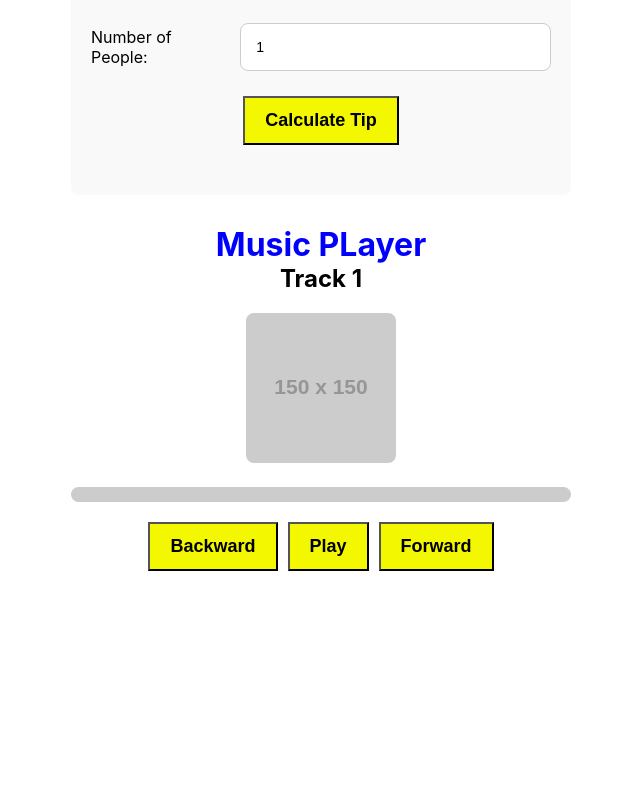
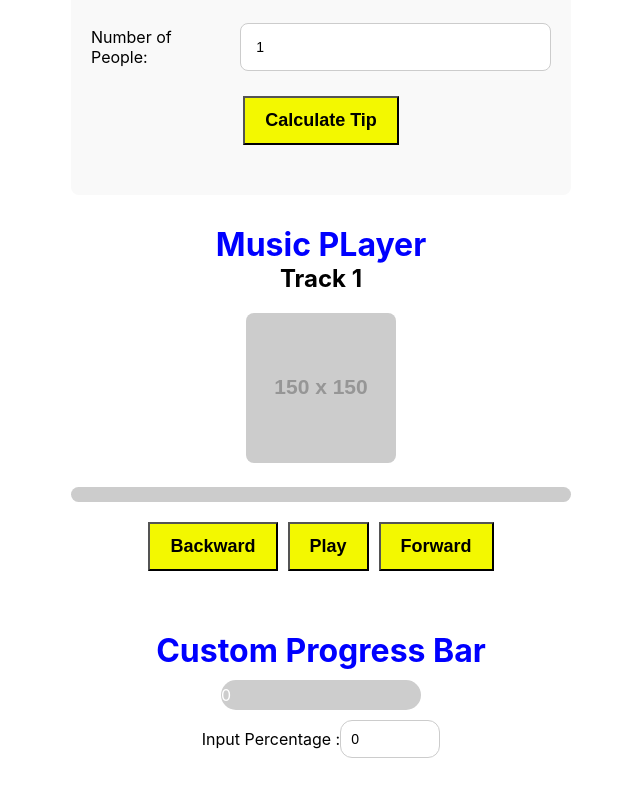
Before and after one commit to 7aslan/25-react-project-part-2, a React (Vite) app: page / in a window 1280 px wide. Shown: the part 1690-2486 px from the top of the page, without its empty margins (319-959 px from the left). Built offline with nearby package versions, Linux system fonts and the light colour scheme; no server answers.

Commit message:
add: progress-bar

```diff
--- a/src/App.jsx
+++ b/src/App.jsx
@@ -5,6 +5,7 @@ import DigitalClock from "./components/digital-clock";
 import FilterProducts from "./components/filter-products";
 import MusicPlayer from "./components/music-player";
 import PaginationTest from "./components/pagination/test";
+import ProgressBar from "./components/progress-bar";
 import RandomQuoteGenerator from "./components/random-quote-generator";
 import StepProgressBarTest from "./components/step-progress-bar/test";
 import TipCalculator from "./components/tip-calculator";
@@ -24,6 +25,7 @@ function App() {
       <FilterProducts />
       <TipCalculator />
       <MusicPlayer />
+      <ProgressBar />
     </div>
   );
 }
--- /dev/null
+++ b/src/components/progress-bar/index.jsx
@@ -0,0 +1,46 @@
+import { useState } from "react";
+import './progress.css'
+
+function ProgressBar() {
+  const [progressPercent, setProgressPercent] = useState(0);
+  const [errorMsg, setErrorMsg] = useState("");
+
+  function handleProgressPercentage(event) {
+    setProgressPercent(event.target.value);
+    if (event.target.value > 100) {
+      setErrorMsg("Please enter a value less than 100");
+    } else {
+      setErrorMsg("");
+    }
+  }
+
+  return (
+    <div className="progress-bar-container">
+      <h1>Custom Progress Bar</h1>
+      <div className="progress-bar">
+        <div className="wrapper">
+          {progressPercent >= 0 && progressPercent <= 100 ? (
+            <div
+              style={{ width: `${progressPercent}%` }}
+              className="innerWrapper"
+            >
+              {progressPercent}
+            </div>
+          ) : (
+            <p>{errorMsg}</p>
+          )}
+        </div>
+      </div>
+      <div className="input-container">
+        <label>Input Percentage :</label>
+        <input
+          onChange={handleProgressPercentage}
+          type="number"
+          value={progressPercent}
+        />
+      </div>
+    </div>
+  );
+}
+
+export default ProgressBar;
--- /dev/null
+++ b/src/components/progress-bar/progress.css
@@ -0,0 +1,41 @@
+
+
+.progress-bar-container {
+    display: flex;
+    flex-direction: column;
+    gap: 10px;
+    align-items: center;
+    margin-top: 30px;
+}
+
+.progress-bar-container input {
+    border-radius: 12px;
+    width: 100px;
+    padding: 10px;
+    outline: none;
+}
+
+.progress-bar-container .progress-bar .wrapper{
+    width: 200px;
+    height: 30px;
+    border-radius: 40px;
+    border-style: none;
+    background-color: #cdcdcd;
+    color: yellow;
+    position: relative;
+    z-index: -1;
+}
+
+.progress-bar-container .progress-bar .wrapper .innerWrapper {
+    height: 30px;
+    display: grid;
+    border-style: none;
+    place-items: center;
+    border-radius: 20px;
+    margin: auto;
+    background-color: blue;
+    color: #fff;
+    position: absolute;
+    z-index: 100;
+    transition: 1.5s ease 0.3s;
+}
```
